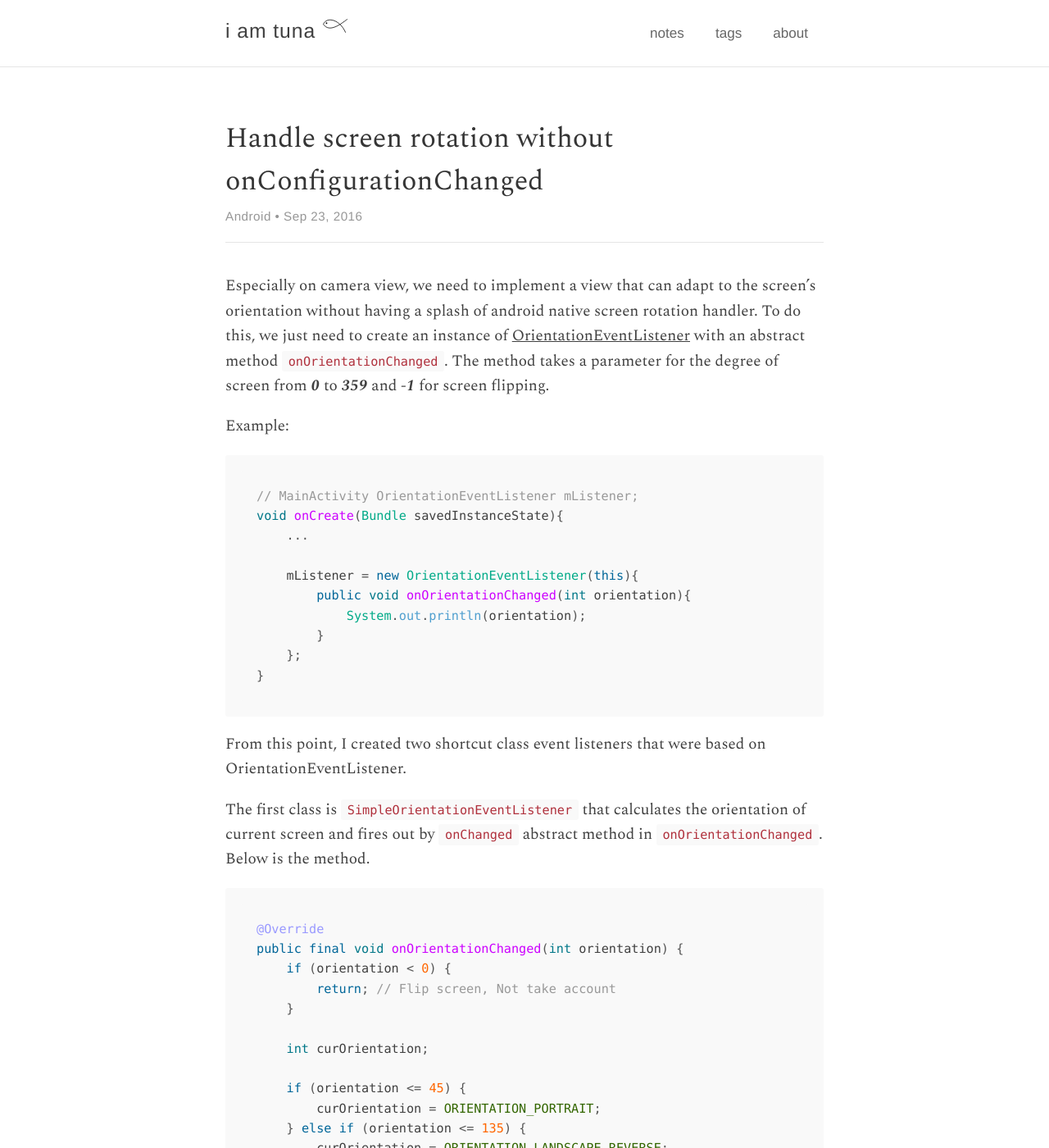
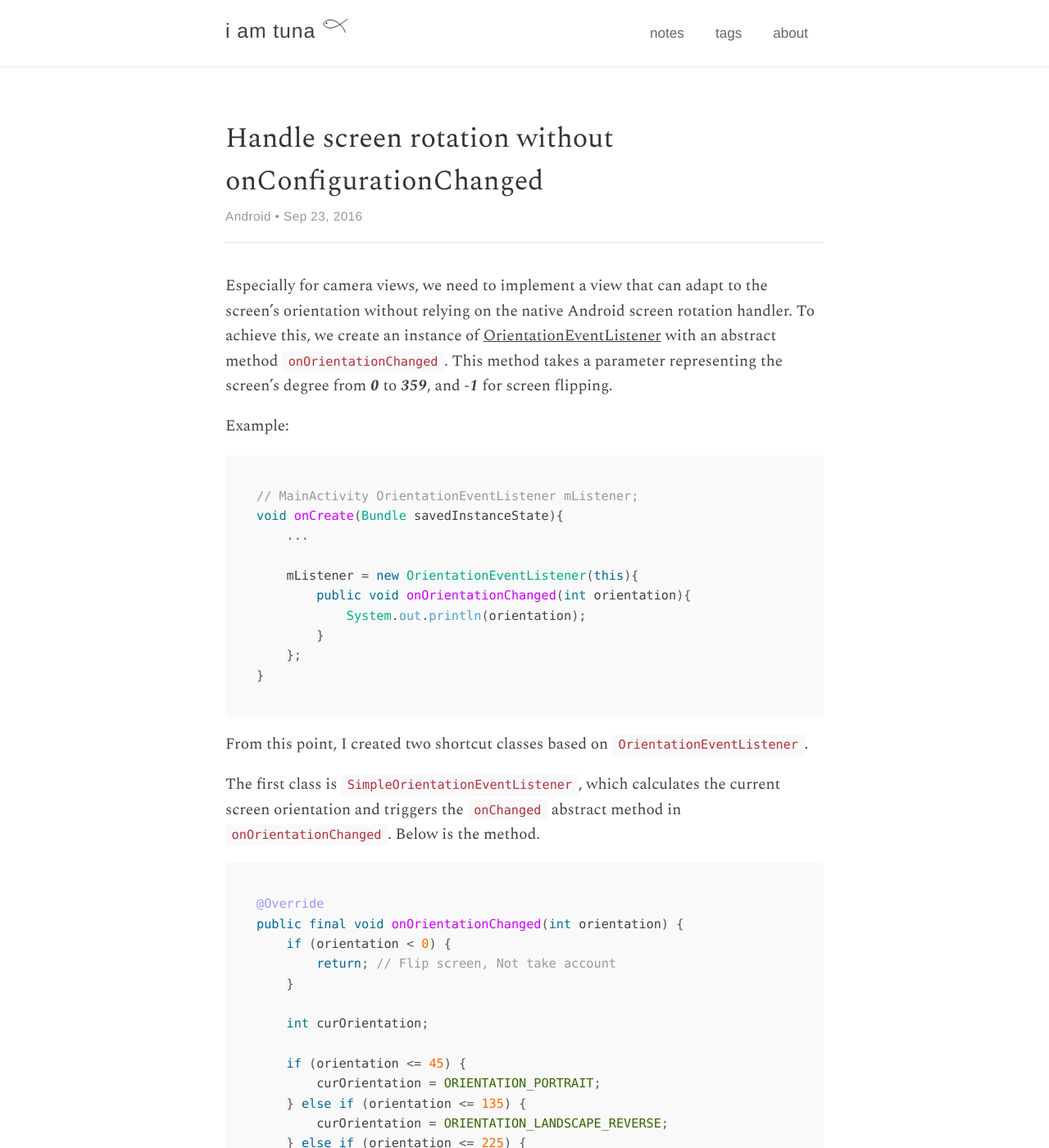
Before and after one commit to tuanchauict/iamtuna.org, a Jekyll site: the page built from docs/_posts/2016/2016-09-23-handle-screen-rotation-without-onconfigurationchanged.md, in a window 1280 px wide and 1400 px high. Shown: the whole window at 82% size. Built offline with Jekyll 4.4.1, drawn with Linux system fonts in a browser that asks for light colours; some of the changed text lies outside the part shown.

Commit message:
Fix grammar and vocab

````diff
--- a/docs/_posts/2016/2016-09-23-handle-screen-rotation-without-onconfigurationchanged.md
+++ b/docs/_posts/2016/2016-09-23-handle-screen-rotation-without-onconfigurationchanged.md
@@ -5,13 +5,15 @@ author: "Tuna"
 comments: false
 category: Android
 tags: android screen-orientation
+excerpt: |
+  Learn how to handle screen rotation in Android without using `onConfigurationChanged`, by leveraging `OrientationEventListener` to create responsive views that adapt to orientation changes smoothly.
 excerpt_separator: <!--more-->
 sticky: false
 hidden: false
 draft: false
 ---
 
-Especially on camera view, we need to implement a view that can adapt to the screen’s orientation without having a splash of android native screen rotation handler. To do this, we just need to create an instance of [OrientationEventListener](http://developer.android.com/reference/android/view/OrientationEventListener.html) with an abstract method `onOrientationChanged`<!--more-->. The method takes a parameter for the degree of screen from _**0**_ to _**359**_ and _**-1**_ for screen flipping.
+Especially for camera views, we need to implement a view that can adapt to the screen’s orientation without relying on the native Android screen rotation handler. To achieve this, we create an instance of [OrientationEventListener](http://developer.android.com/reference/android/view/OrientationEventListener.html) with an abstract method `onOrientationChanged`. This method takes a parameter representing the screen's degree from _**0**_ to _**359**_, and _**-1**_ for screen flipping.
 
 Example:
 
@@ -28,9 +30,9 @@ void onCreate(Bundle savedInstanceState){
 }
 ```
 
-From this point, I created two shortcut class event listeners that were based on OrientationEventListener.
+From this point, I created two shortcut classes based on `OrientationEventListener`.
 
-The first class is `SimpleOrientationEventListener` that calculates the orientation of current screen and fires out by `onChanged` abstract method in `onOrientationChanged`. Below is the method.
+The first class is `SimpleOrientationEventListener`, which calculates the current screen orientation and triggers the `onChanged` abstract method in `onOrientationChanged`. Below is the method.
 
 ```java
 @Override
@@ -58,8 +60,7 @@ public final void onOrientationChanged(int orientation) {
     }
 }
 ```
-
-The second class is `RotateOrientationEventListener` that calculates which rotation degrees suit to view to rotate smoothly. This class extends from `SimpleOrientationEventListener` and calculates based on the `onChanged` method, then fires out via `onRotateChanged` abstract method.
+The second class is `RotateOrientationEventListener`, which calculates the appropriate rotation degrees for smooth view rotation. This class extends `SimpleOrientationEventListener` and uses the `onChanged` method to determine the rotation, then triggers the `onRotateChanged` abstract method.
 
 ```java
 @Override
@@ -78,10 +79,9 @@ public final void onChanged(int lastOrientation, int orientation) {
     onRotateChanged(startDeg, endDeg);
 }
 ```
+You can find the [full code for both classes here](https://gist.github.com/tuanchauict/6a885779c0940a012b81).
 
-You can get [full code of two classes here](https://gist.github.com/tuanchauict/6a885779c0940a012b81).
-
-To test the code, you have to set `screenOrientation` to `landscape` or `portrait` in `AndroidManifest.xml` or `setRequestedOrientation` in the activity.
+To test the code, set `screenOrientation` to `landscape` or `portrait` in `AndroidManifest.xml` or use `setRequestedOrientation` in the activity.
 
 > *Bonus: This is an example of how to apply the startDeg and endDeg above to views:*
 
````
